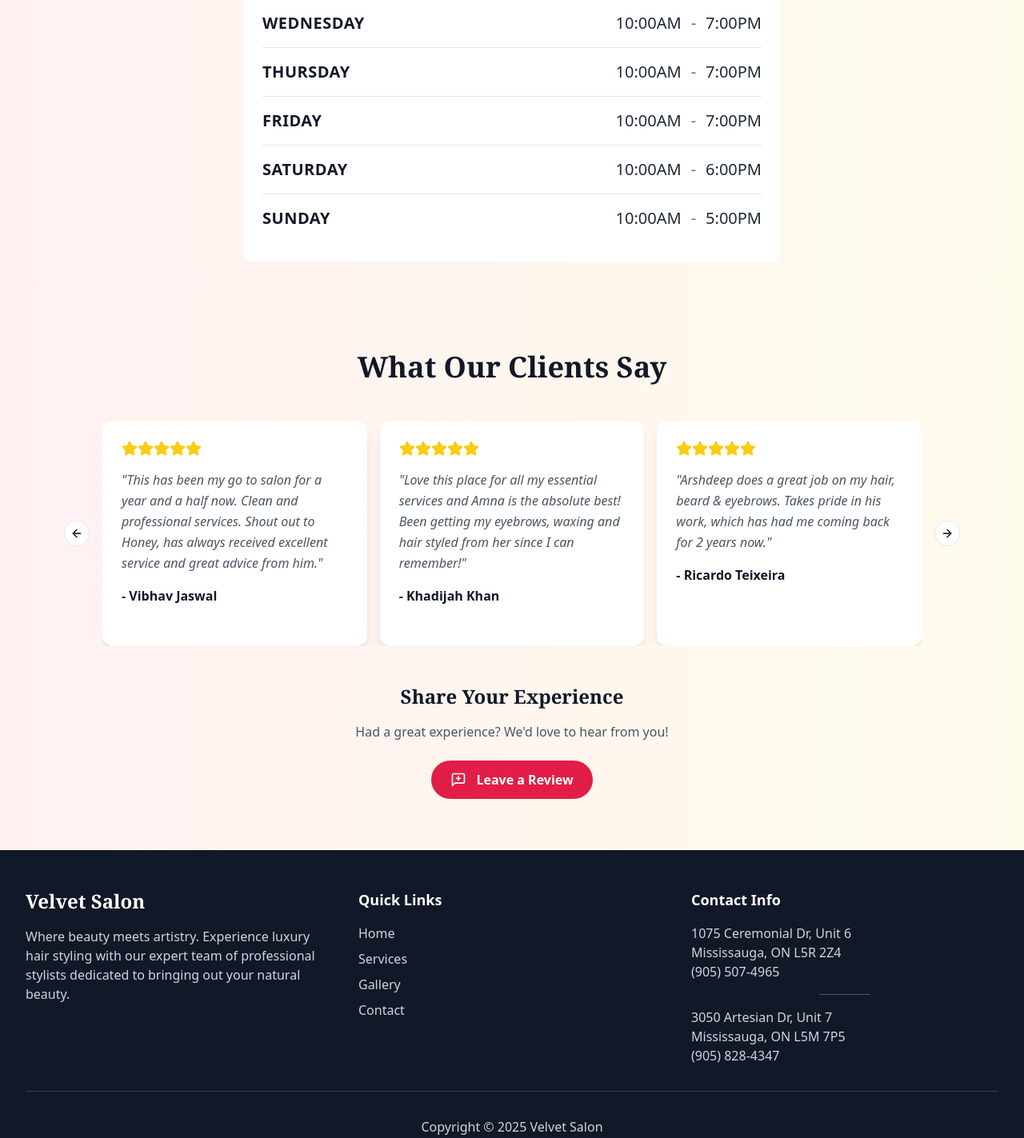
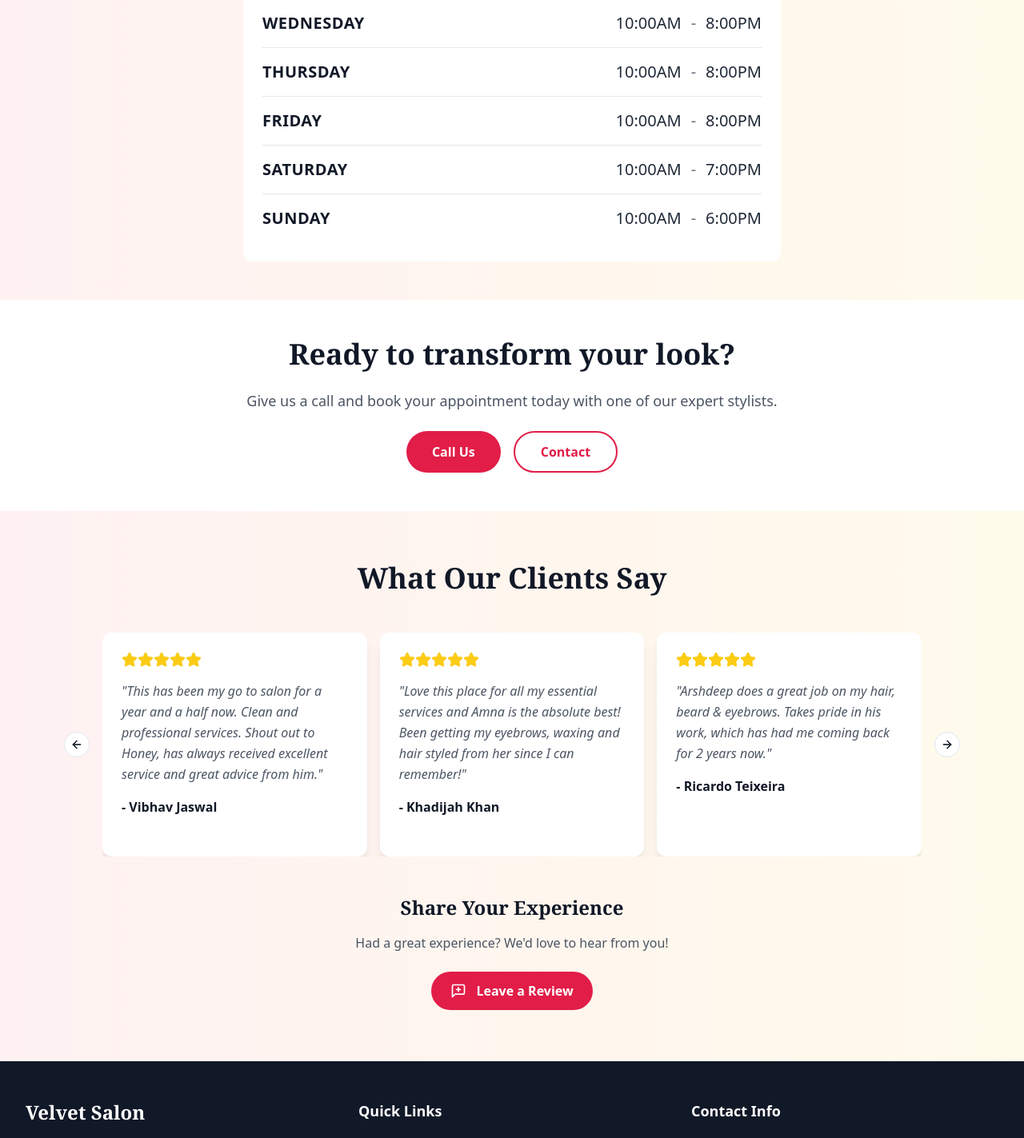
Before and after one commit to zaidsultann/salon-style-renewal, a React (Vite) app: page / in a window 1280 px wide. Shown: the part 2160-3583 px from the top of the page at 80% size. Built offline with nearby package versions, Linux system fonts and the light colour scheme.

Commit message:
addfeats

```diff
--- /dev/null
+++ b/src/components/DesignContainer.tsx
@@ -0,0 +1,41 @@
+import React, { useState } from 'react';
+import LocationSelector from '@/components/LocationSelector'; // adjust path if needed
+
+const DesignContainer = () => {
+  const [isLocationSelectorOpen, setIsLocationSelectorOpen] = useState(false);
+
+  return (
+    <section className="py-12 bg-white">
+      <div className="max-w-4xl mx-auto px-4 sm:px-6 lg:px-8 text-center">
+        <h2 className="text-3xl md:text-4xl font-serif font-bold text-gray-900 mb-6">
+          Ready to transform your look?
+        </h2>
+        <p className="text-gray-600 text-lg mb-6">
+          Give us a call and book your appointment today with one of our expert stylists.
+        </p>
+        <div className="space-y-3 md:space-y-0 md:flex md:justify-center md:gap-4">
+          <button
+            onClick={() => setIsLocationSelectorOpen(true)}
+            className="inline-block w-full md:w-auto bg-rose-600 hover:bg-rose-700 text-white font-semibold px-8 py-3 rounded-full text-center transition-colors duration-300"
+          >
+            Call Us
+          </button>
+          <a
+            href="/contact"
+            className="inline-block w-full md:w-auto border-2 border-rose-600 text-rose-600 hover:bg-rose-600 hover:text-white font-semibold px-8 py-3 rounded-full text-center transition-all duration-300"
+          >
+            Contact
+          </a>
+        </div>
+      </div>
+
+      {/* Modal for location selection */}
+      <LocationSelector
+        isOpen={isLocationSelectorOpen}
+        onClose={() => setIsLocationSelectorOpen(false)}
+      />
+    </section>
+  );
+};
+
+export default DesignContainer;
--- a/src/components/Footer.tsx
+++ b/src/components/Footer.tsx
@@ -51,7 +51,7 @@ const Footer = () => {
               <div>
                 <p>1075 Ceremonial Dr, Unit 6</p>
                 <p>Mississauga, ON L5R 2Z4</p>
-                <p>(905) 507-4965</p>
+                <p>(905) 507-4005</p>
               </div>
 
               <div className="flex justify-center">
@@ -61,14 +61,14 @@ const Footer = () => {
               <div>
                 <p>3050 Artesian Dr, Unit 7</p>
                 <p>Mississauga, ON L5M 7P5</p>
-                <p>(905) 828-4347</p>
+                <p>(905) 828-4247</p>
               </div>
             </div>
           </div>
         </div>
 
         {/* Copyright and Attribution */}
-        <div className="mt-8 pt-8 border-t border-gray-700 text-center text-gray-300">
+        <div className="mt-8 pt-8 border-t border-gray-700 text-left text-gray-300">
           <p className="mb-1">Copyright © 2025 Velvet Salon</p>
           <p>
             Powered by{' '}
--- a/src/components/LocationSelector.tsx
+++ b/src/components/LocationSelector.tsx
@@ -12,12 +12,12 @@ const LocationSelector: React.FC<LocationSelectorProps> = ({ isOpen, onClose })
     {
       name: 'Main Location',
       address: '1075 Ceremonial Dr, Unit 6, Mississauga, ON L5R 2Z4',
-      phone: '(905) 507-4965'
+      phone: '(905) 507-4005'
     },
     {
       name: 'Second Location',
       address: '3050 Artesian Dr, Unit 7, Mississauga, ON L5M 7P5',
-      phone: '(905) 828-4347'
+      phone: '(905) 828-4247'
     }
   ];
 
--- a/src/components/OperatingHours.tsx
+++ b/src/components/OperatingHours.tsx
@@ -2,13 +2,13 @@ import React from 'react';
 
 const OperatingHours = () => {
   const hours = [
-    { day: 'MONDAY', open: '10:00AM', close: '7:00PM' },
-    { day: 'TUESDAY', open: '10:00AM', close: '7:00PM' },
-    { day: 'WEDNESDAY', open: '10:00AM', close: '7:00PM' },
-    { day: 'THURSDAY', open: '10:00AM', close: '7:00PM' },
-    { day: 'FRIDAY', open: '10:00AM', close: '7:00PM' },
-    { day: 'SATURDAY', open: '10:00AM', close: '6:00PM' },
-    { day: 'SUNDAY', open: '10:00AM', close: '5:00PM' }
+    { day: 'MONDAY', open: '10:00AM', close: '8:00PM' },
+    { day: 'TUESDAY', open: '10:00AM', close: '8:00PM' },
+    { day: 'WEDNESDAY', open: '10:00AM', close: '8:00PM' },
+    { day: 'THURSDAY', open: '10:00AM', close: '8:00PM' },
+    { day: 'FRIDAY', open: '10:00AM', close: '8:00PM' },
+    { day: 'SATURDAY', open: '10:00AM', close: '7:00PM' },
+    { day: 'SUNDAY', open: '10:00AM', close: '6:00PM' }
   ];
 
   return (
@@ -16,7 +16,7 @@ const OperatingHours = () => {
       <div className="max-w-4xl mx-auto px-4 sm:px-6 lg:px-8">
         <div className="text-center mb-6">
           <h2 className="text-3xl md:text-4xl font-serif font-bold text-gray-900 mb-4">
-            Our Timing
+            Our Timings
           </h2>
         </div>
 
--- a/src/pages/Contact.tsx
+++ b/src/pages/Contact.tsx
@@ -9,32 +9,32 @@ const Contact = () => {
       name: 'Main Location',
       address: '1075 Ceremonial Dr, Unit 6',
       city: 'Mississauga, ON L5R 2Z4',
-      phone: '(905) 507-4965',
+      phone: '(905) 507-4005',
       mapEmbedUrl: 'https://www.google.com/maps/embed?pb=!1m18!1m12!1m3!1d110736.88201476583!2d-79.79706201185714!3d43.545467060106176!2m3!1f0!2f0!3f0!3m2!1i1024!2i768!4f13.1!3m3!1m2!1s0x882b40eb84679e53%3A0xd2b28b4a26cb2605!2sVelvet%20Salon!5e1!3m2!1sen!2sca!4v1751491114081!5m2!1sen!2sca',
       hours: {
-        'Monday': '10:00am - 7:00pm',
-        'Tuesday': '10:00am - 7:00pm',
-        'Wednesday': '10:00am - 7:00pm',
-        'Thursday': '10:00am - 7:00pm',
-        'Friday': '10:00am - 7:00pm',
-        'Saturday': '10:00am - 6:00pm',
-        'Sunday': '10:00am - 5:00pm'
+        'Monday': '10:00am - 8:00pm',
+        'Tuesday': '10:00am - 8:00pm',
+        'Wednesday': '10:00am - 8:00pm',
+        'Thursday': '10:00am - 8:00pm',
+        'Friday': '10:00am - 8:00pm',
+        'Saturday': '10:00am - 7:00pm',
+        'Sunday': '10:00am - 6:00pm'
       }
     },
     {
       name: 'Second Location',
       address: '3050 Artesian Dr, Unit 7',
       city: 'Mississauga, ON L5M 7P5',
-      phone: '(905) 828-4347',
+      phone: '(905) 828-4247',
       mapEmbedUrl: 'https://www.google.com/maps/embed?pb=!1m18!1m12!1m3!1d3460.533229002781!2d-79.7172366234496!3d43.545368359397735!2m3!1f0!2f0!3f0!3m2!1i1024!2i768!4f13.1!3m3!1m2!1s0x882b41a29756403b%3A0xf7afe3fc31af46c!2sVelvet%20Salon!5e1!3m2!1sen!2sca!4v1751491002955!5m2!1sen!2sca',
       hours: {
-        'Monday': '10:00am - 7:00pm',
-        'Tuesday': '10:00am - 7:00pm',
-        'Wednesday': '10:00am - 7:00pm',
-        'Thursday': '10:00am - 7:00pm',
-        'Friday': '10:00am - 7:00pm',
-        'Saturday': '10:00am - 6:00pm',
-        'Sunday': '10:00am - 5:00pm'
+        'Monday': '10:00am - 8:00pm',
+        'Tuesday': '10:00am - 8:00pm',
+        'Wednesday': '10:00am - 8:00pm',
+        'Thursday': '10:00am - 8:00pm',
+        'Friday': '10:00am - 8:00pm',
+        'Saturday': '10:00am - 7:00pm',
+        'Sunday': '10:00am - 6:00pm'
       }
     }
   ];
@@ -133,7 +133,7 @@ const Contact = () => {
                 {/* Add separator line between locations except for the last one */}
                 {index < locations.length - 1 && (
                   <div className="flex justify-center my-8">
-                    <Separator className="w-24 h-px bg-gray-300" />
+                    <Separator className="w-24 h-px bg-white-300" />
                   </div>
                 )}
               </div>
--- a/src/pages/Home.tsx
+++ b/src/pages/Home.tsx
@@ -4,6 +4,7 @@ import HeroSection from '../components/HeroSection';
 import BusinessInfo from '../components/BusinessInfo';
 import ServicePreview from '../components/ServicePreview';
 import OperatingHours from '../components/OperatingHours';
+import DesignContainer from '../components/DesignContainer';
 import TestimonialSection from '../components/TestimonialSection';
 
 const Home = () => {
@@ -13,6 +14,7 @@ const Home = () => {
       <BusinessInfo />
       <ServicePreview />
       <OperatingHours />
+      <DesignContainer/>
       <TestimonialSection />
     </div>
   );
```
